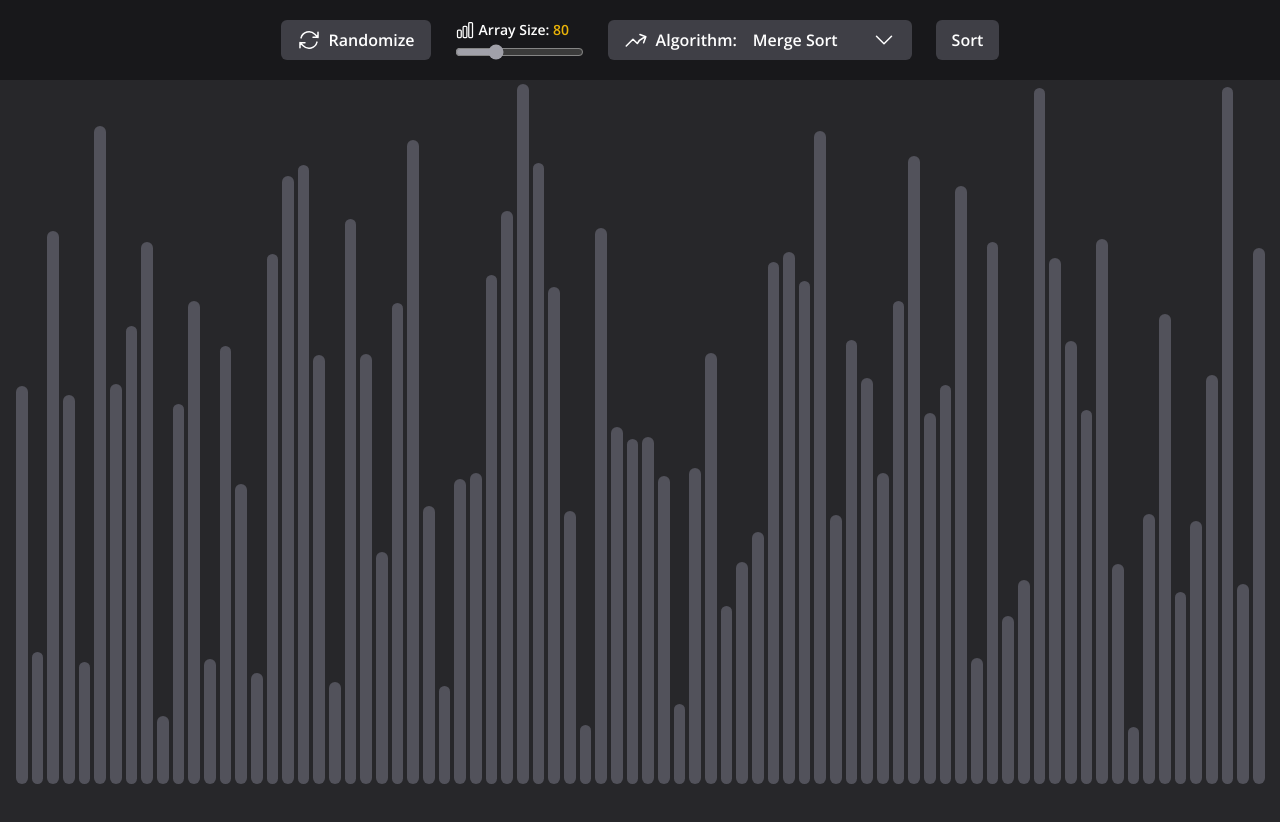
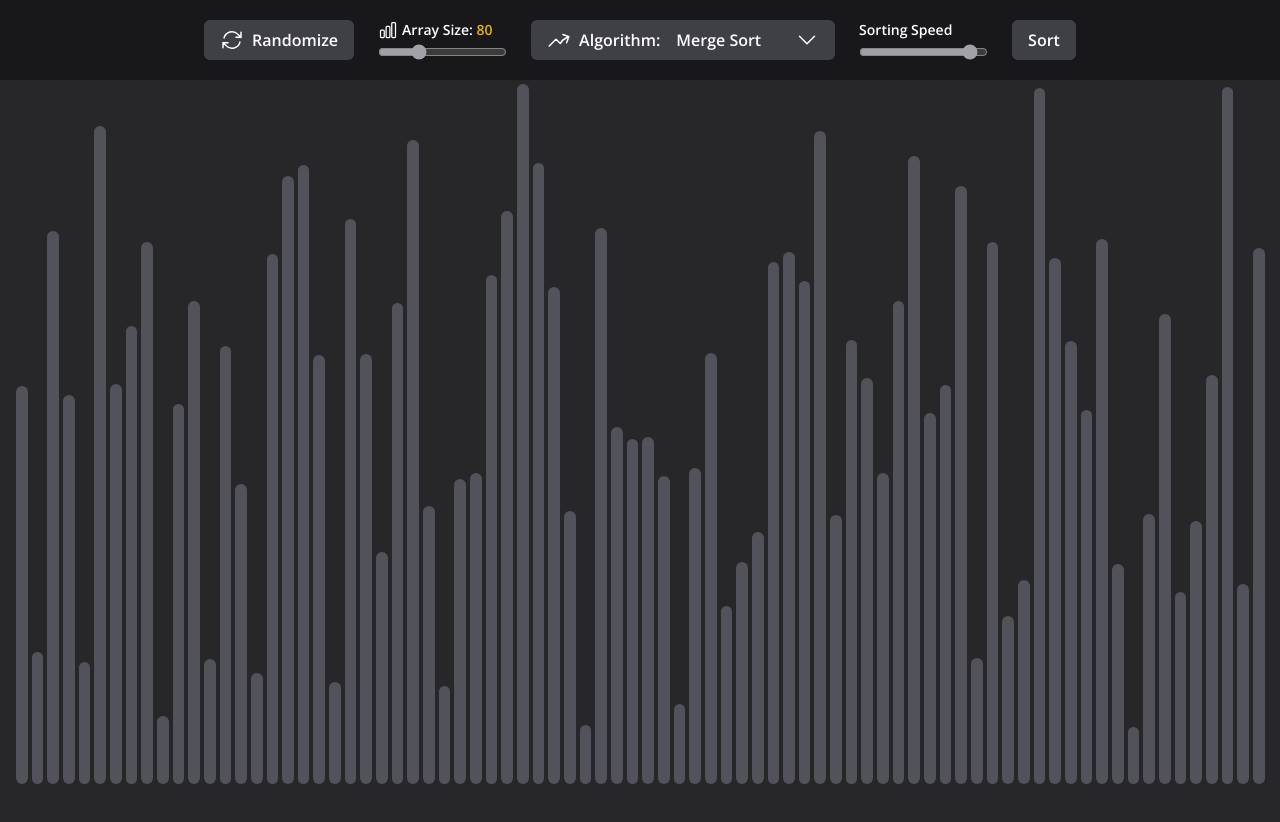
Before and after one commit to arkatsy/sorting-visualizer, a React (Vite) app: page / in a window 1280 px wide. Shown: the top 822 px of the page. Built offline with nearby package versions, Linux system fonts and the light colour scheme.

Commit message:
add sorting speed settings

```diff
--- a/package.json
+++ b/package.json
@@ -14,6 +14,7 @@
     "react-dom": "^18.2.0"
   },
   "devDependencies": {
+    "@tailwindcss/forms": "^0.5.6",
     "@types/react": "^18.0.28",
     "@types/react-dom": "^18.0.11",
     "@vitejs/plugin-react": "^3.1.0",
--- a/src/components/Icons.tsx
+++ b/src/components/Icons.tsx
@@ -9,6 +9,25 @@ export function ArrowDownIcon() {
       className="w-6 h-6"
     >
       <path strokeLinecap="round" strokeLinejoin="round" d="M19.5 8.25l-7.5 7.5-7.5-7.5" />
+    </svg>
+  );
+}
+
+export function AnimationSpeedIcon() {
+  return (
+    <svg
+      xmlns="http://www.w3.org/2000/svg"
+      fill="none"
+      viewBox="0 0 24 24"
+      strokeWidth={1.5}
+      stroke="currentColor"
+      className="w-6 h-6"
+    >
+      <path
+        strokeLinecap="round"
+        strokeLinejoin="round"
+        d="M3 8.688c0-.864.933-1.405 1.683-.977l7.108 4.062a1.125 1.125 0 010 1.953l-7.108 4.062A1.125 1.125 0 013 16.81V8.688zM12.75 8.688c0-.864.933-1.405 1.683-.977l7.108 4.062a1.125 1.125 0 010 1.953l-7.108 4.062a1.125 1.125 0 01-1.683-.977V8.688z"
+      />
     </svg>
   );
 }
--- a/src/components/Settings.tsx
+++ b/src/components/Settings.tsx
@@ -1,21 +1,25 @@
-import type { ReactNode, ButtonHTMLAttributes, InputHTMLAttributes, ChangeEvent } from "react";
-import { ArrayBarsIcon, RandomizeIcon } from "./Icons";
+import type { ReactNode, ButtonHTMLAttributes, InputHTMLAttributes, ChangeEvent, MouseEvent } from "react";
+import { AnimationSpeedIcon, ArrayBarsIcon, RandomizeIcon } from "./Icons";
 import { Listbox, Transition } from "@headlessui/react";
-import { Fragment } from "react";
+import { Fragment, useState } from "react";
 import { ArrowDownIcon, SortingIcon } from "./Icons";
 import { useArray } from "../lib/useArray";
 import { useAlgorithm } from "../lib/useAlgorithm";
 import { useStatus } from "../lib/useStatus";
 import { Algorithm, UIStatus, type AlgorithmType } from "../lib/AppContext";
-import { INITIAL_LEN, MAX_ARRAY_LEN, MIN_ARRAY_LEN } from "../lib/shared";
+import { MAX_ARRAY_LEN, MIN_ARRAY_LEN, SORT_FAST_SPEED_DELAY, SORT_SLOW_SPEED_DELAY } from "../lib/shared";
+import { useSpeed } from "../lib/useSpeed";
 
 export function Settings() {
   const { array, newArray, setSize } = useArray();
   const [status, setStatus] = useStatus();
   const [algorithm, setAlgorithm] = useAlgorithm();
+  const [speed, setSpeed] = useSpeed();
 
   const arraySizeChangeHandler = (e: ChangeEvent<HTMLInputElement>) => setSize(Number(e.target.value));
-  const sortButtonClickHandler = (e: React.MouseEvent) => setStatus(UIStatus.SORTING);
+  const animationSpeedChangeHandler = (e: ChangeEvent<HTMLInputElement>) =>
+    setSpeed(SORT_SLOW_SPEED_DELAY - Number(e.target.value));
+  const sortButtonClickHandler = (e: MouseEvent) => setStatus(UIStatus.SORTING);
 
   const shouldDisableSettings = status === UIStatus.SORTING;
 
@@ -35,6 +39,8 @@ export function Settings() {
           <div>
             <InputRange
               disabled={shouldDisableSettings}
+              min={MIN_ARRAY_LEN}
+              max={MAX_ARRAY_LEN}
               value={array.length}
               onChange={arraySizeChangeHandler}
             >
@@ -69,6 +75,18 @@ export function Settings() {
             selectedOption={algorithm}
           />
 
+          {/* Animation Speed */}
+          <InputRange
+            disabled={shouldDisableSettings}
+            min={SORT_FAST_SPEED_DELAY - 1}
+            max={SORT_SLOW_SPEED_DELAY - 1}
+            step={1}
+            defaultValue={speed}
+            onChange={animationSpeedChangeHandler}
+          >
+            Sorting Speed
+          </InputRange>
+
           {/* Button (Begin Sorting - Stop) */}
           <Button disabled={shouldDisableSettings} onClick={sortButtonClickHandler}>
             Sort
@@ -80,22 +98,14 @@ export function Settings() {
 }
 
 type InputRangeProps = {
-  value?: number;
   children: ReactNode;
 } & InputHTMLAttributes<HTMLInputElement>;
 
-export function InputRange({ value = INITIAL_LEN, children, ...props }: InputRangeProps) {
+export function InputRange({ children, ...props }: InputRangeProps) {
   return (
     <div className="flex flex-col gap-1">
       <label className="text-sm">{children}</label>
-      <input
-        type="range"
-        min={MIN_ARRAY_LEN}
-        max={MAX_ARRAY_LEN}
-        value={value}
-        className={`w-full accent-zinc-400`}
-        {...props}
-      />
+      <input type="range" className={`w-full accent-zinc-400 disabled:cursor-not-allowed`} {...props} />
     </div>
   );
 }
--- a/src/components/Visualizer.tsx
+++ b/src/components/Visualizer.tsx
@@ -5,26 +5,27 @@ import { useAlgorithm } from "../lib/useAlgorithm";
 import { Algorithm, AlgorithmType, UIStatus } from "../lib/AppContext";
 import { bubbleSort, heapSort, insertionSort, mergeSort, quickSort, selectionSort } from "../algorithms";
 import { type OverrideAnimationsGenerator, type SwapAnimationsGenerator } from "../algorithms/shared";
+import { useSpeed } from "../lib/useSpeed";
 
 type AnimationGenerators = SwapAnimationsGenerator | OverrideAnimationsGenerator;
+
+const COLORS = {
+  DEFAULT: "#52525b", // bg-zinc-600
+  GREEN: "#22c55e", // bg-green-500
+  RED: "#ef4444", // bg-red-500
+};
+
 
 export function Visualizer() {
   const [status, setStatus] = useStatus();
   const [algorithm] = useAlgorithm();
   const { array } = useArray();
+  const [animationSpeed] = useSpeed();
   const [generator, setGenerator] = useState<AnimationGenerators | null>(null);
   const visualBarsContainerRef = useRef<HTMLDivElement>(null);
 
   const shouldAnimate = status === UIStatus.SORTING;
   const enableSettings = () => setStatus(UIStatus.IDLE);
-
-  const animationSpeed = array.length > 20 ? 250 / array.length : array.length >= 10 ? 110 : 200;
-
-  const COLORS = {
-    DEFAULT: "#52525b", // bg-zinc-600
-    GREEN: "#22c55e", // bg-green-500
-    RED: "#ef4444", // bg-red-500
-  };
 
   useEffect(() => {
     if (shouldAnimate) {
--- a/src/lib/AppContext.tsx
+++ b/src/lib/AppContext.tsx
@@ -1,7 +1,6 @@
 import { useReducer } from "react";
-import { useMemo } from "react";
 import { createContext, type ReactNode, type Reducer } from "react";
-import { generateRandomArray, INITIAL_LEN, MAX_ARRAY_SIZE, MIN_ARRAY_SIZE } from "./shared";
+import { generateRandomArray, INITIAL_LEN, INITIAL_SORT_SPEED_DELAY, MAX_ARRAY_SIZE, MIN_ARRAY_SIZE, SORT_SLOW_SPEED_DELAY } from "./shared";
 
 export const UIStatus = {
   IDLE: "IDLE",
@@ -22,6 +21,7 @@ export const Action = {
   SET_ALGORITHM: "SET_ALGORITHM",
   NEW_ARRAY: "NEW_ARRAY",
   SET_SIZE: "SET_SIZE",
+  SET_SPEED: "SET_SPEED",
 } as const;
 
 export type UIStatusType = keyof typeof UIStatus;
@@ -32,6 +32,7 @@ export type State = {
   status: UIStatusType;
   algorithm: AlgorithmType;
   array: Array<number>;
+  speed: number;
 };
 
 export type Actions =
@@ -49,12 +50,18 @@ export type Actions =
   | {
       type: typeof Action.SET_SIZE;
       payload: number;
+    }
+  | {
+      type: typeof Action.SET_SPEED;
+      payload: number;
     };
 
 export const INITIAL_STATE: State = {
   status: UIStatus.IDLE,
   algorithm: Algorithm.MERGE_SORT,
   array: generateRandomArray(INITIAL_LEN, MIN_ARRAY_SIZE, MAX_ARRAY_SIZE),
+  // speed: INITIAL_SPEED,
+  speed: INITIAL_SORT_SPEED_DELAY
 };
 
 export type AppContextType = {
@@ -67,9 +74,12 @@ export type AppContextType = {
   array: Array<number>;
   newArray: () => void;
   setSize: (newSize: number) => void;
+
+  speed: number;
+  setSpeed: (newSpeed: number) => void;
 };
 
-const reducer: Reducer<State, Actions> = (state, action) => {
+const globalStateReducer: Reducer<State, Actions> = (state, action) => {
   switch (action.type) {
     case Action.SET_STATUS:
       return {
@@ -91,6 +101,11 @@ const reducer: Reducer<State, Actions> = (state, action) => {
         ...state,
         array: generateRandomArray(action.payload, MIN_ARRAY_SIZE, MAX_ARRAY_SIZE),
       };
+    case Action.SET_SPEED:
+      return {
+        ...state,
+        speed: action.payload
+      };
     default:
       return state;
   }
@@ -99,10 +114,11 @@ const reducer: Reducer<State, Actions> = (state, action) => {
 export const AppContext = createContext<AppContextType | null>(null);
 
 export function GlobalContext({ children }: { children: ReactNode }) {
-  const [state, dispatch] = useReducer(reducer, INITIAL_STATE);
+  const [state, dispatch] = useReducer<typeof globalStateReducer>(globalStateReducer, INITIAL_STATE);
 
-  const value = useMemo(
-    () => ({
+  return (
+    <AppContext.Provider
+      value={{
         status: state.status,
         setStatus: (newStatus: UIStatusType) => dispatch({ type: Action.SET_STATUS, payload: newStatus }),
         algorithm: state.algorithm,
@@ -110,9 +126,12 @@ export function GlobalContext({ children }: { children: ReactNode }) {
         array: state.array,
         newArray: () => dispatch({ type: Action.NEW_ARRAY }),
         setSize: (newSize: number) => dispatch({ type: Action.SET_SIZE, payload: newSize }),
-    }),
-    [state.status, state.array, state.algorithm]
+        speed: state.speed,
+        setSpeed: (newSpeed: number) =>
+          dispatch({ type: Action.SET_SPEED, payload: newSpeed}),
+      }}
+    >
+      {children}
+    </AppContext.Provider>
   );
-
-  return <AppContext.Provider value={value}>{children}</AppContext.Provider>;
 }
--- a/src/lib/shared.ts
+++ b/src/lib/shared.ts
@@ -4,6 +4,10 @@ export const MIN_ARRAY_SIZE = 50;
 export const MAX_ARRAY_SIZE = 700;
 export const INITIAL_LEN = 80;
 
+export const SORT_FAST_SPEED_DELAY = 1;
+export const INITIAL_SORT_SPEED_DELAY = 40;
+export const SORT_SLOW_SPEED_DELAY = 45;
+
 export function generateRandomArray(size: number, min: number, max: number) {
   return Array.from({ length: size }, () => Math.floor(Math.random() * (max - min + 1) + min));
 }
--- a/src/lib/useArray.ts
+++ b/src/lib/useArray.ts
@@ -12,5 +12,5 @@ export function useArray() {
     array: context.array,
     newArray: context.newArray,
     setSize: context.setSize,
-  };
+  } as const;
 }
--- /dev/null
+++ b/src/lib/useSpeed.ts
@@ -0,0 +1,12 @@
+import { useContext } from "react";
+import { AppContext } from "./AppContext";
+
+export function useSpeed() {
+  const context = useContext(AppContext);
+
+  if (!context) {
+    throw new Error("Hook `useSpeed` should be inside `GlobalContextProvider`");
+  }
+
+  return [context.speed, context.setSpeed] as const;
+}
--- a/tailwind.config.cjs
+++ b/tailwind.config.cjs
@@ -2,11 +2,10 @@
 module.exports = {
   content: ["./index.html", "./src/**/*.{js,ts,jsx,tsx}"],
   theme: {
-    extend: {
+    extend: {},
+    fontFamily: {
+      sans: ["Open Sans", "sans-serif"],
     },
-    fontFamily: {
-      sans: ["Open Sans", "sans-serif"]
-    }
   },
-  plugins: [],
+  plugins: [require("@tailwindcss/forms")],
 };
```
Also changed, not shown: 1 other file (tests, documents, lock files or other folders). Lines whose indentation alone changed are shown as unchanged.
